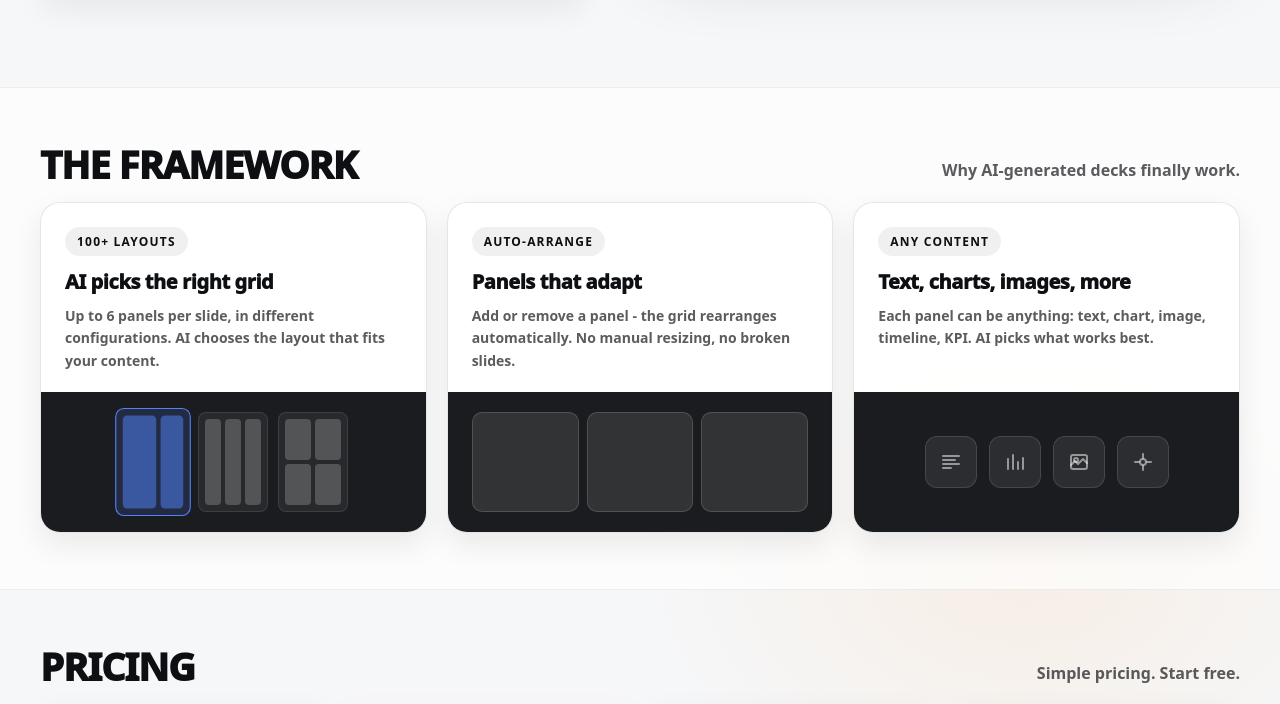
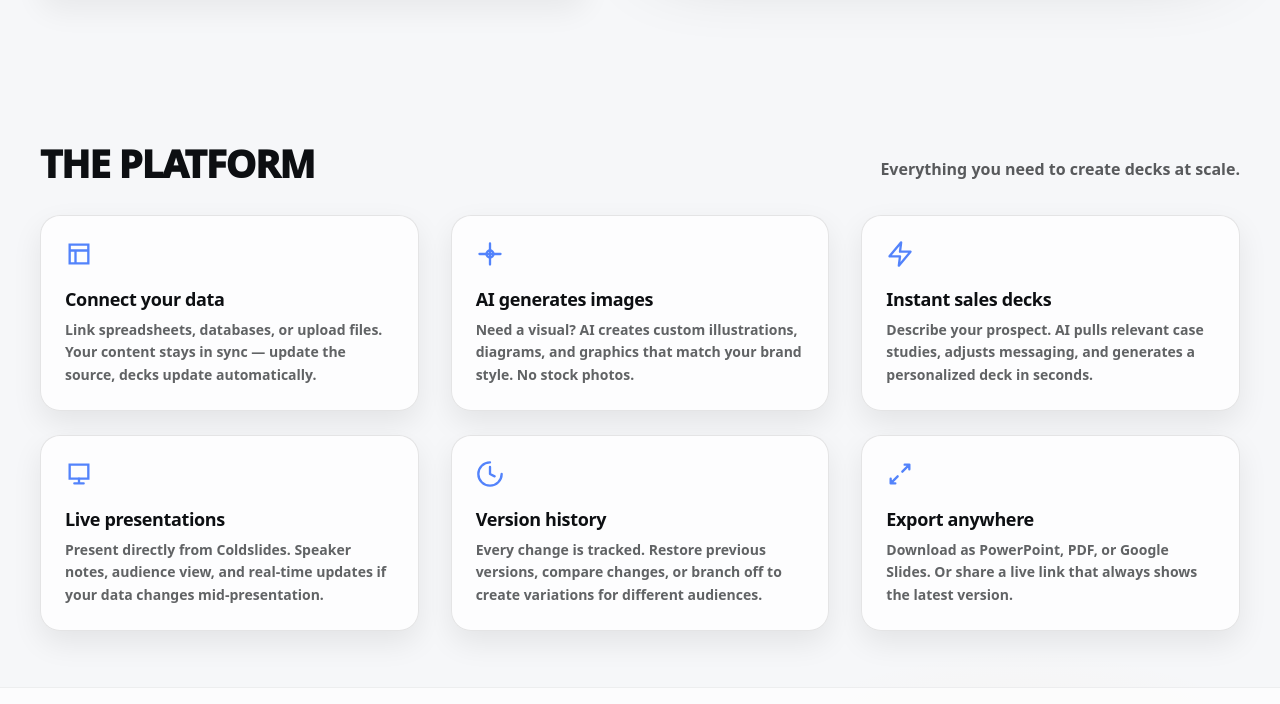
Before and after one commit to Kadoinkus/coldslides-landingpage, a website: page index.html in a window 1280 px wide. Shown: the part 1335-2039 px from the top of the page. Drawn offline with Linux system fonts and the light colour scheme.

Commit message:
update website

```diff
--- a/content.json
+++ b/content.json
@@ -1,7 +1,7 @@
 {
   "navLinks": [
     { "label": "How it works", "href": "#features" },
-    { "label": "The framework", "href": "#framework" },
+    { "label": "Platform", "href": "#platform" },
     { "label": "Pricing", "href": "#pricing" }
   ],
   "trustItems": [
--- a/index.html
+++ b/index.html
@@ -205,6 +205,65 @@
 
         </div>
     </section>
+    <!-- PLATFORM -->
+    <section class="section" id="platform">
+      <div class="container">
+        <div class="sectionHead">
+          <h2>The platform</h2>
+          <p class="lead">Everything you need to create decks at scale.</p>
+        </div>
+
+        <div class="platformGrid">
+          <div class="platformFeature">
+            <div class="platformIcon" data-tone="blue">
+              <svg viewBox="0 0 24 24" fill="none"><path d="M4 4h16v16H4z" stroke="currentColor" stroke-width="2"/><path d="M4 9h16M9 9v11" stroke="currentColor" stroke-width="2"/></svg>
+            </div>
+            <h3>Connect your data</h3>
+            <p>Link spreadsheets, databases, or upload files. Your content stays in sync — update the source, decks update automatically.</p>
+          </div>
+
+          <div class="platformFeature">
+            <div class="platformIcon" data-tone="coral">
+              <svg viewBox="0 0 24 24" fill="none"><path d="M12 3v18M3 12h18" stroke="currentColor" stroke-width="2" stroke-linecap="round"/><circle cx="12" cy="12" r="3" stroke="currentColor" stroke-width="2"/></svg>
+            </div>
+            <h3>AI generates images</h3>
+            <p>Need a visual? AI creates custom illustrations, diagrams, and graphics that match your brand style. No stock photos.</p>
+          </div>
+
+          <div class="platformFeature">
+            <div class="platformIcon" data-tone="orange">
+              <svg viewBox="0 0 24 24" fill="none"><path d="M13 2L3 14h9l-1 8 10-12h-9l1-8z" stroke="currentColor" stroke-width="2" stroke-linejoin="round"/></svg>
+            </div>
+            <h3>Instant sales decks</h3>
+            <p>Describe your prospect. AI pulls relevant case studies, adjusts messaging, and generates a personalized deck in seconds.</p>
+          </div>
+
+          <div class="platformFeature">
+            <div class="platformIcon" data-tone="blue">
+              <svg viewBox="0 0 24 24" fill="none"><path d="M4 4h16v12H4z" stroke="currentColor" stroke-width="2"/><path d="M8 20h8M12 16v4" stroke="currentColor" stroke-width="2" stroke-linecap="round"/></svg>
+            </div>
+            <h3>Live presentations</h3>
+            <p>Present directly from Coldslides. Speaker notes, audience view, and real-time updates if your data changes mid-presentation.</p>
+          </div>
+
+          <div class="platformFeature">
+            <div class="platformIcon" data-tone="coral">
+              <svg viewBox="0 0 24 24" fill="none"><path d="M12 2a10 10 0 1 0 10 10" stroke="currentColor" stroke-width="2" stroke-linecap="round"/><path d="M12 6v6l4 2" stroke="currentColor" stroke-width="2" stroke-linecap="round" stroke-linejoin="round"/></svg>
+            </div>
+            <h3>Version history</h3>
+            <p>Every change is tracked. Restore previous versions, compare changes, or branch off to create variations for different audiences.</p>
+          </div>
+
+          <div class="platformFeature">
+            <div class="platformIcon" data-tone="orange">
+              <svg viewBox="0 0 24 24" fill="none"><path d="M16 4h4v4M14 10l6-6M8 20H4v-4M10 14l-6 6" stroke="currentColor" stroke-width="2" stroke-linecap="round" stroke-linejoin="round"/></svg>
+            </div>
+            <h3>Export anywhere</h3>
+            <p>Download as PowerPoint, PDF, or Google Slides. Or share a live link that always shows the latest version.</p>
+          </div>
+        </div>
+      </div>
+    </section>
     <!-- THE FRAMEWORK -->
     <section class="section section--alt" id="framework">
       <div class="container">
@@ -316,7 +375,7 @@
             <div class="footerCol">
               <strong>Product</strong>
               <a href="#features">How it works</a>
-              <a href="#framework">The framework</a>
+              <a href="#platform">Platform</a>
               <a href="#pricing">Pricing</a>
             </div>
             <div class="footerCol">
@@ -346,7 +405,7 @@
 {
   "navLinks": [
     { "label": "How it works", "href": "#features" },
-    { "label": "The framework", "href": "#framework" },
+    { "label": "Platform", "href": "#platform" },
     { "label": "Pricing", "href": "#pricing" }
   ],
   "trustItems": [
--- a/styles.css
+++ b/styles.css
@@ -823,6 +823,42 @@ h1{
   flex-direction: column;
 }
 
+/* Platform Section */
+.platformGrid{
+  display: grid;
+  grid-template-columns: repeat(3, 1fr);
+  gap: 24px 32px;
+  margin-top: 32px;
+}
+.platformFeature{
+  padding: 24px;
+  background: rgba(255,255,255,.75);
+  border: 1px solid var(--line);
+  border-radius: var(--radius-lg);
+  box-shadow: var(--shadow-card);
+}
+.platformIcon{
+  margin-bottom: 14px;
+  color: var(--blue);
+}
+.platformIcon svg{
+  width: 28px;
+  height: 28px;
+}
+.platformFeature h3{
+  margin: 0 0 8px;
+  font-size: 18px;
+  font-weight: 850;
+  letter-spacing: -0.02em;
+}
+.platformFeature p{
+  margin: 0;
+  color: rgba(13,15,18,.65);
+  font-size: 14px;
+  line-height: 1.6;
+  font-weight: 600;
+}
+
 /* Framework Section */
 .frameworkGrid{
   display: grid;
@@ -1300,6 +1336,9 @@ footer{
     max-width: 84%;
     scroll-snap-align: start;
   }
+  .platformGrid{
+    grid-template-columns: repeat(2, 1fr);
+  }
   .cards--pricing{
     grid-template-columns: repeat(2, 1fr);
   }
@@ -1311,6 +1350,7 @@ footer{
   .frameworkGrid{ grid-template-columns: repeat(3, 1fr); }
 }
 @media (max-width: 620px){
+  .platformGrid{ grid-template-columns: 1fr; }
   .frameworkGrid{ grid-template-columns: 1fr; }
   .cards--pricing{ grid-template-columns: 1fr; }
   .navLinks{ display:none; }
```
Also changed, not shown: src/partials/content-data.html (+1 -1 lines).
